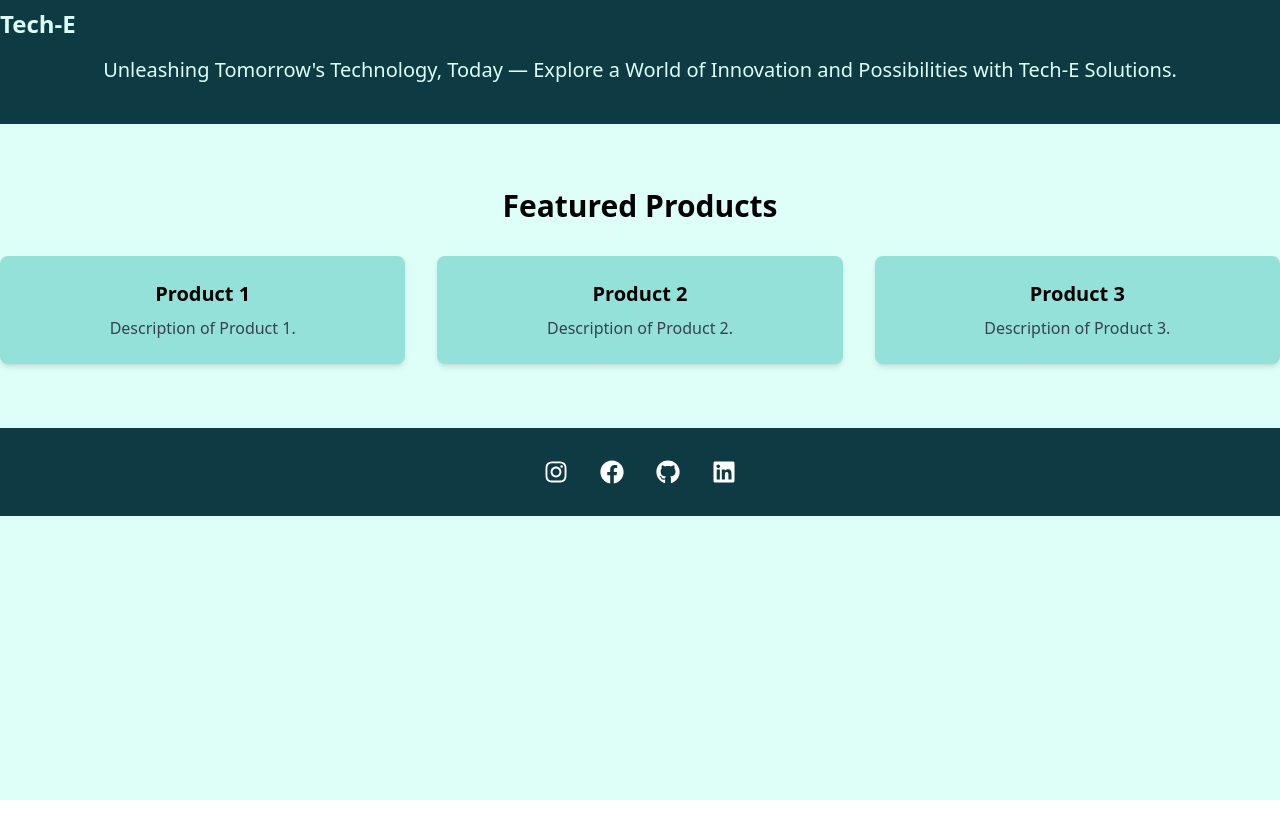
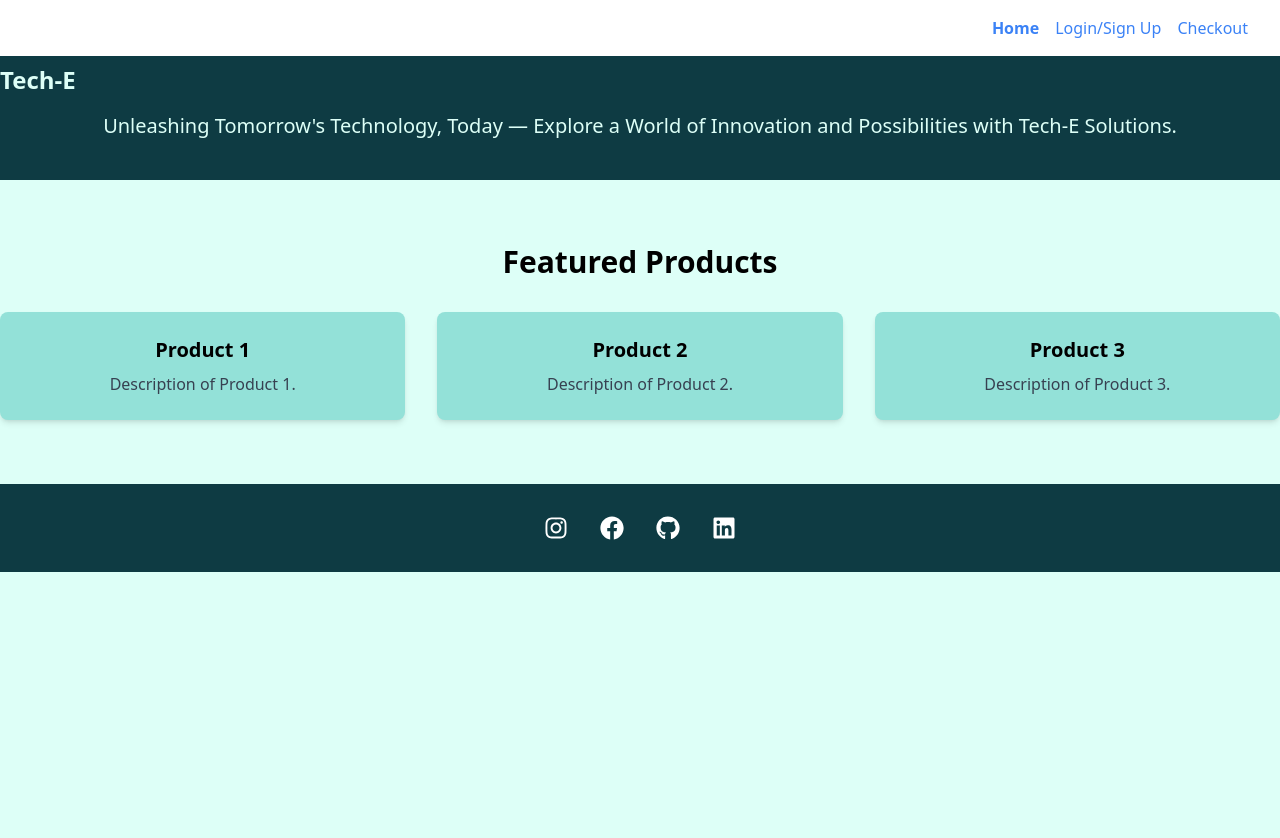
Before and after one commit to jakobpfeifer135/Tech-E, a React (Vite) app in the folder client/: page / in a window 1280 px wide. Shown: the top 838 px of the page. Before the commit the page ends 800 px from the top, so only its background shows below. Built offline with nearby package versions, Linux system fonts and the light colour scheme.

Commit message:
Nav component

```diff
--- a/client/src/App.jsx
+++ b/client/src/App.jsx
@@ -1,11 +1,11 @@
-
 import { Outlet } from "react-router-dom";
+import Nav from './components/Nav'
 
 function App() {
   return (
     <div>
 
-
+     <Nav />
       <main>
         <Outlet />
       </main>
--- a/client/src/components/Nav.jsx
+++ b/client/src/components/Nav.jsx
@@ -20,23 +20,23 @@ function NavTabs() {
           to="/Resume"
           className={`text-blue-500 hover:text-blue-700 ${currentPage === '/HomePage' ? 'font-bold' : ''}`}
         >
-          Login
+          Login/Sign Up
         </Link>
       </li>
       <li className="nav-item">
         <Link
           to="/Work"
-          className={`text-blue-500 hover:text-blue-700 ${currentPage === '/Work' ? 'font-bold' : ''}`}
+          className={`text-blue-500 hover:text-blue-700 ${currentPage === '/Login' ? 'font-bold' : ''}`}
         >
-          Projects
+          Checkout
         </Link>
       </li>
       <li className="nav-item">
         <Link
           to="/Contact"
-          className={`text-blue-500 hover:text-blue-700 ${currentPage === '/Contact' ? 'font-bold' : ''}`}
+          className={`text-blue-500 hover:text-blue-700 ${currentPage === '/Checkout' ? 'font-bold' : ''}`}
         >
-          Contact Me
+
         </Link>
       </li>
     </ul>
```
Also changed, not shown: client/src/main.jsx (+5 -5 lines), 2 other files (tests, documents, lock files or other folders).
